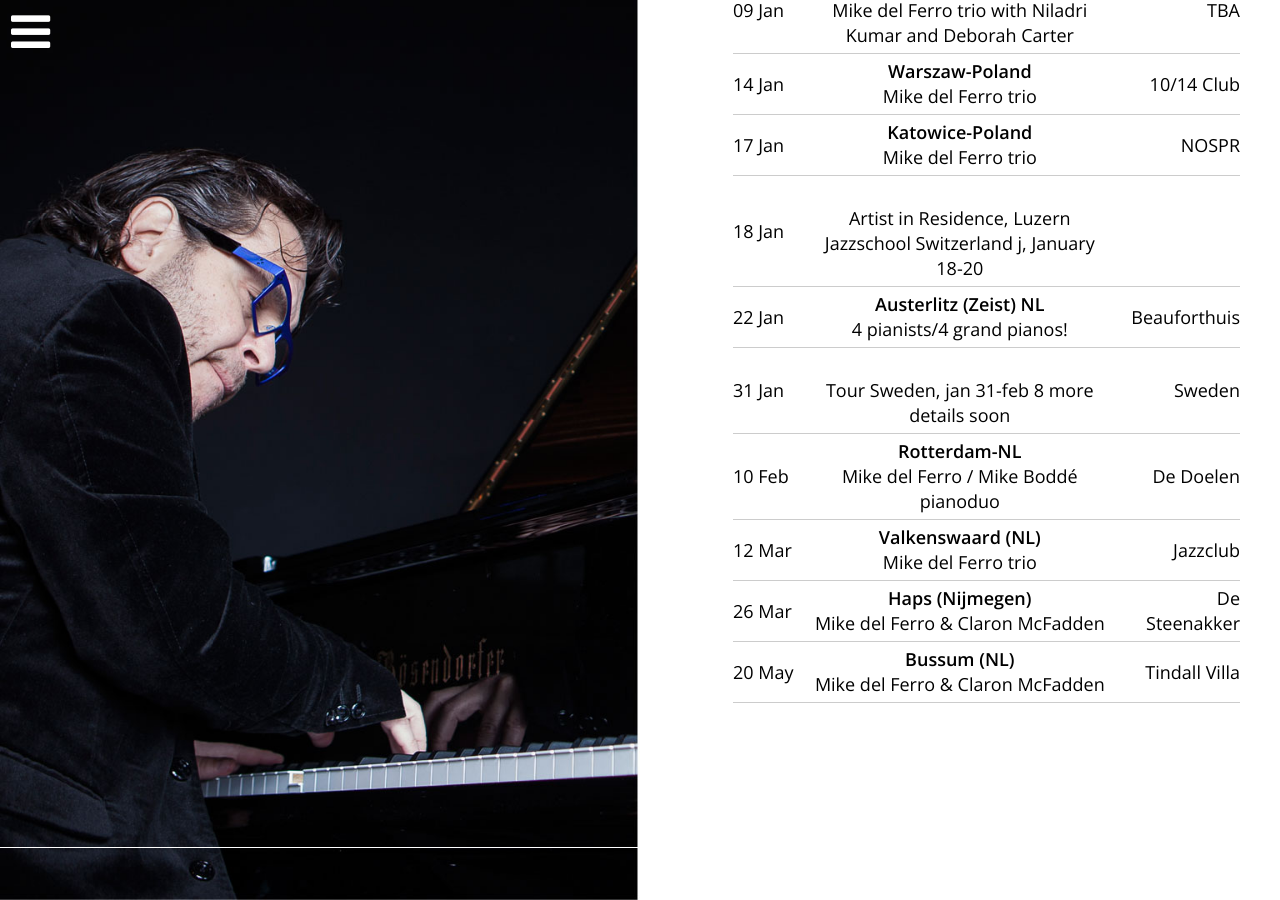
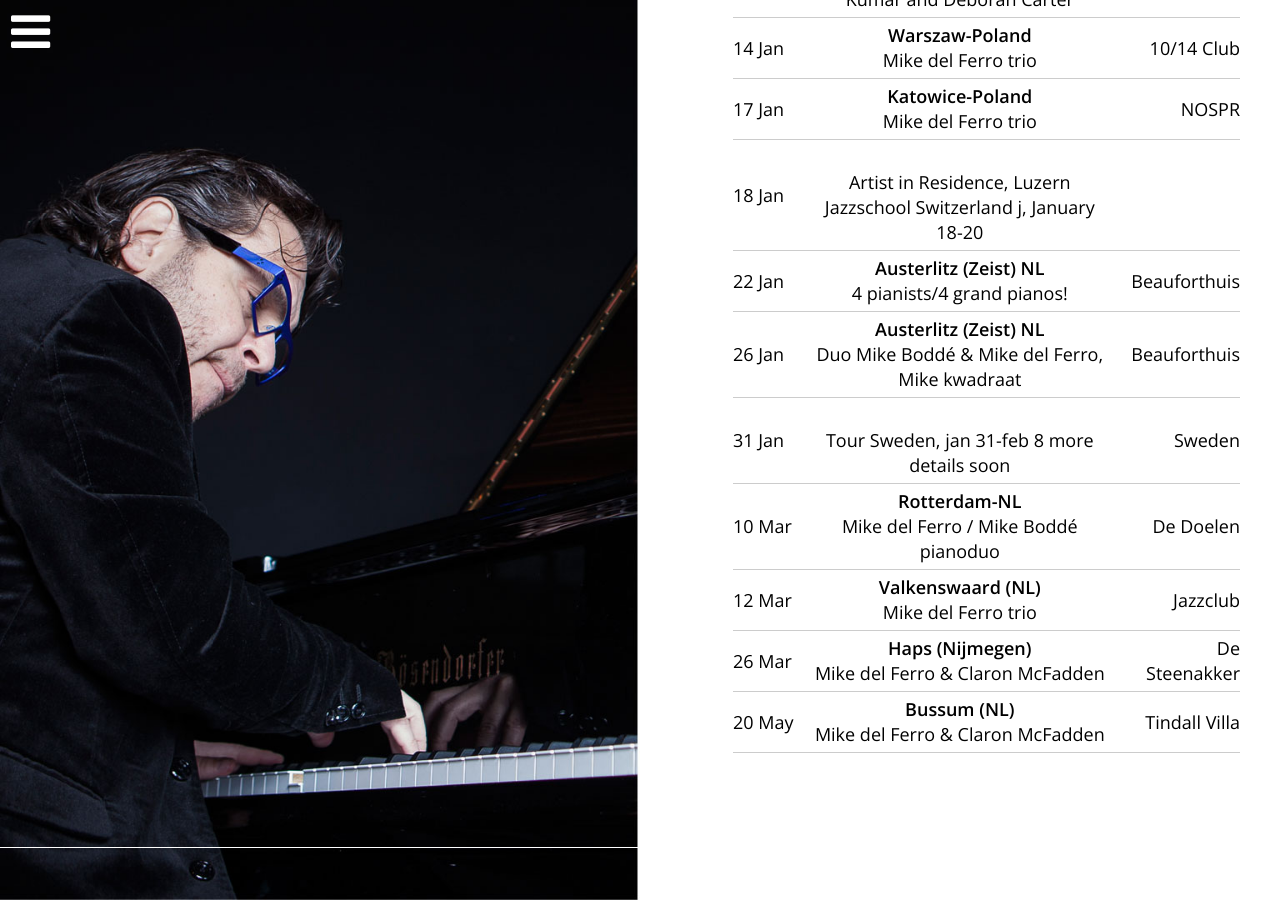
Before and after one commit to mikedelferro/website, a Jekyll site: the page built from agenda.html, in a window 1280 px wide and 900 px high, scrolled down 631 px. Built offline with Jekyll 4.4.1, drawn with Linux system fonts in a browser that asks for light colours; nearby versions of some CDN libraries.

Commit message:
Updated '_config.yml' via CloudCannon

```diff
--- a/_config.yml
+++ b/_config.yml
@@ -15,7 +15,7 @@ gigs:
     venue: Katowice-Poland
     url: 'http://www.nospr.org.pl/en/concerts/627/wtorkowy-klub-jazzowy-mike-del-ferro-trio-feat-ceumar'
   - title: Mike del Ferro / Mike Boddé pianoduo
-    date: 2017-02-10 20:30:00
+    date: 2017-03-10 20:30:00
     location: De Doelen
     venue: Rotterdam-NL
     url: www.dedoelen.nl
@@ -74,8 +74,8 @@ gigs:
     location: Beauforthuis
     venue: Austerlitz (Zeist) NL
     url: www.beauforthuis.nl
-  - title:
-    date:
-    location:
-    venue:
-    url:
+  - title: 'Duo Mike Boddé & Mike del Ferro, Mike kwadraat'
+    date: 2017-01-26 20:00:00
+    location: Beauforthuis
+    venue: Austerlitz (Zeist) NL
+    url: www.beauforthuis.nl
```
